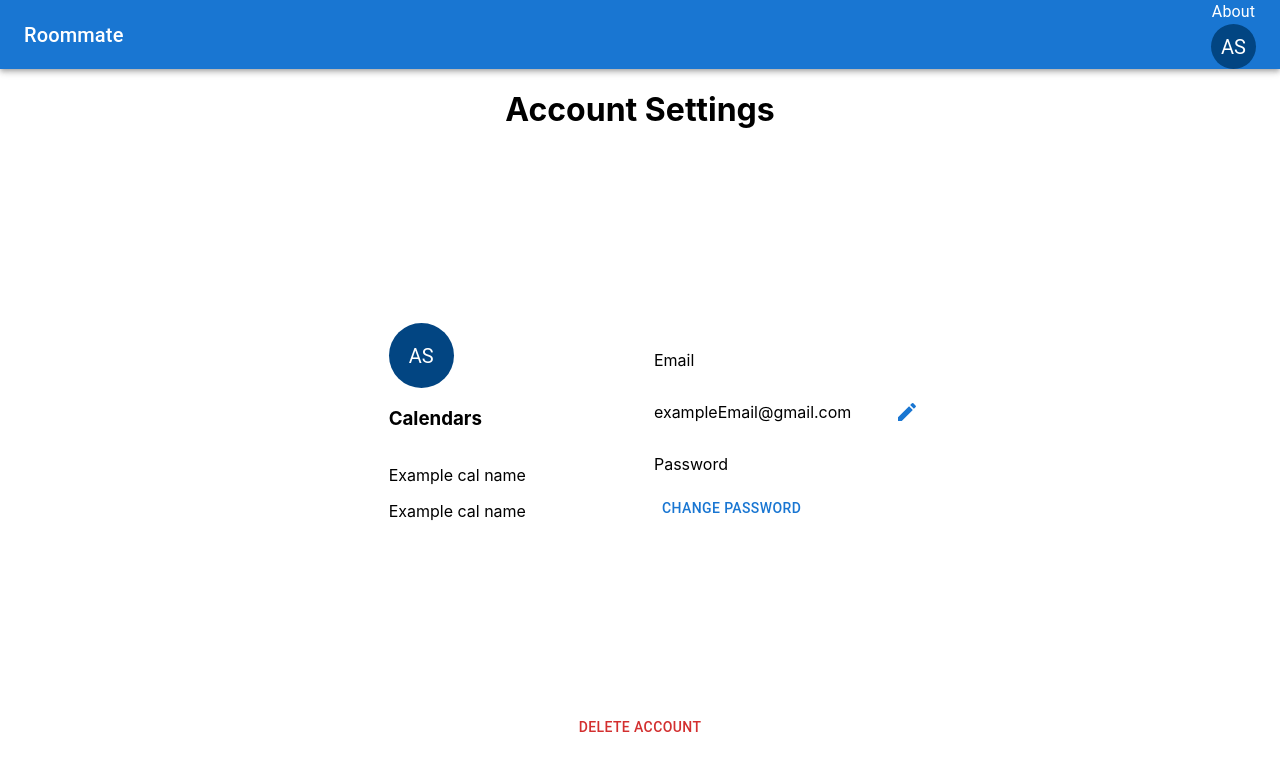
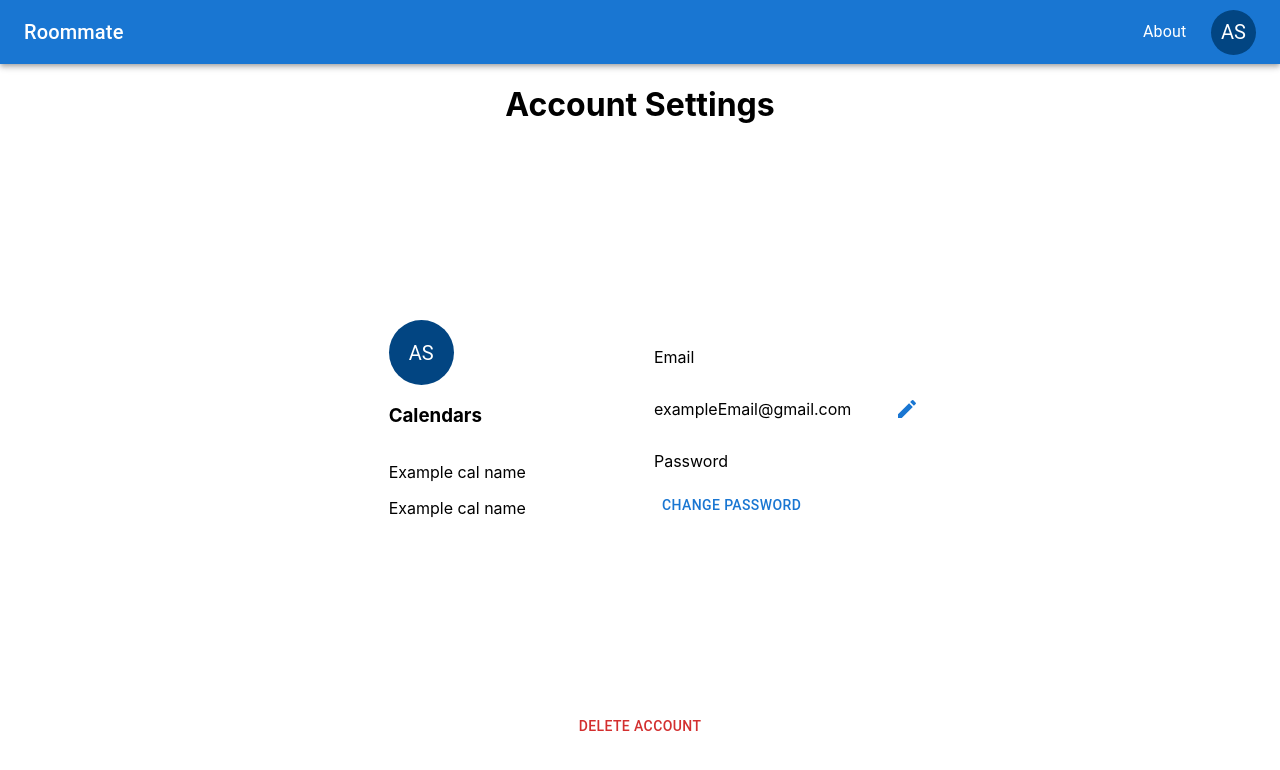
Before and after one commit to aidenschrock/BIT-Hackathon, a React (Create React App) app: page /account in a window 1280 px wide. Shown: the top 770 px of the page. Built offline with nearby package versions, Linux system fonts and the light colour scheme; no server answers.

Commit message:
style: header

```diff
--- a/src/components/header.js
+++ b/src/components/header.js
@@ -75,9 +75,12 @@ function Header() {
               Roommate
             </Link>
           </Typography>
-
+          <Typography sx={{ marginRight: "2%" }} variant="body1">
+            <Link style={style.logo} to="/about">
+              About
+            </Link>
+          </Typography>
           <Box sx={{ flexGrow: 0 }}>
-            <Typography variant="body1">About</Typography>
             <Tooltip title="Open settings">
               <IconButton onClick={handleOpenUserMenu} sx={{ p: 0 }}>
                 <Avatar {...stringAvatar("Aiden Schrock")} />
```
